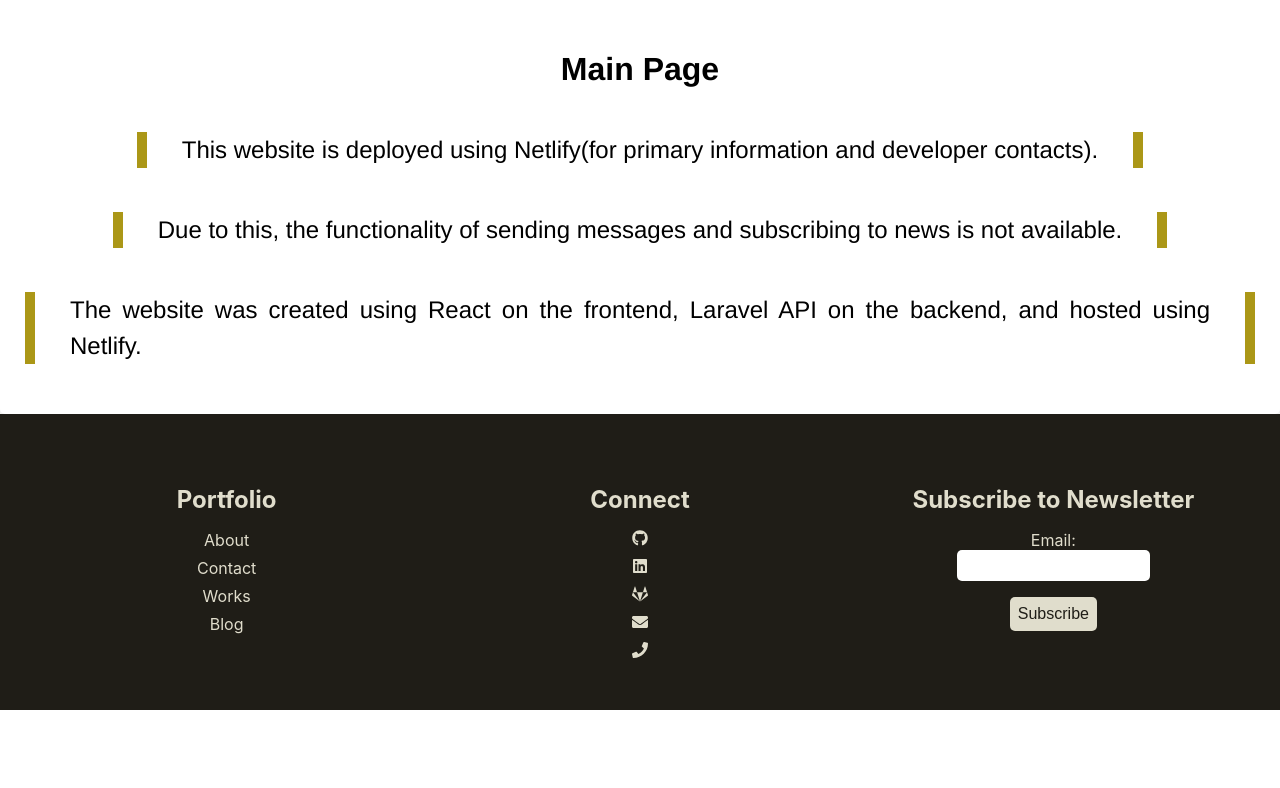
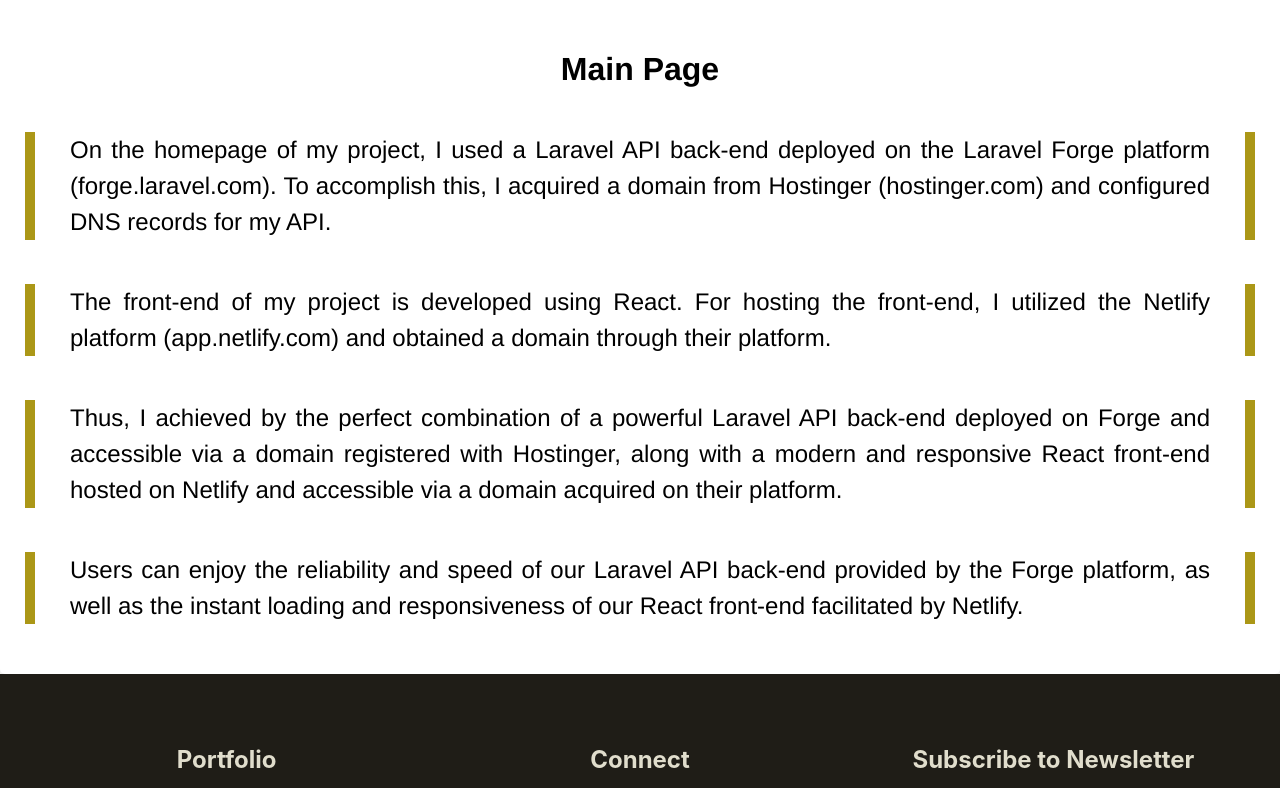
Before and after one commit to AKV85/ReactFront, a React (Create React App) app in the folder my-app/: page / in a window 1280 px wide. Shown: the part 680-1468 px from the top of the page. Before the commit the page ends 1390 px from the top, so only its background shows below. Built offline with nearby package versions, Linux system fonts and the light colour scheme.

Commit message:
Update text in main.jsx

```diff
--- a/my-app/src/pages/Main.jsx
+++ b/my-app/src/pages/Main.jsx
@@ -5,12 +5,13 @@
     return (
         <div className="main">
             <h2>Main Page</h2>
-            <p>This website is deployed using Netlify(for primary information and developer
-                contacts). </p>
-            <p>Due to this, the functionality of sending messages and subscribing to news is not
-                available.</p>
-            <p>The website was created using React on the frontend, Laravel API on the backend, and hosted using
-                Netlify.</p>
+            <p>On the homepage of my project, I used a Laravel API back-end deployed on the Laravel Forge platform (forge.laravel.com). To accomplish this, I acquired a domain from Hostinger (hostinger.com) and configured DNS records for my API.</p>
+
+            <p>The front-end of my project is developed using React. For hosting the front-end, I utilized the Netlify platform (app.netlify.com) and obtained a domain through their platform.</p>
+
+            <p>Thus, I achieved by the perfect combination of a powerful Laravel API back-end deployed on Forge and accessible via a domain registered with Hostinger, along with a modern and responsive React front-end hosted on Netlify and accessible via a domain acquired on their platform.</p>
+
+            <p>Users can enjoy the reliability and speed of our Laravel API back-end provided by the Forge platform, as well as the instant loading and responsiveness of our React front-end facilitated by Netlify.</p>
         </div>
     )
 }
```
